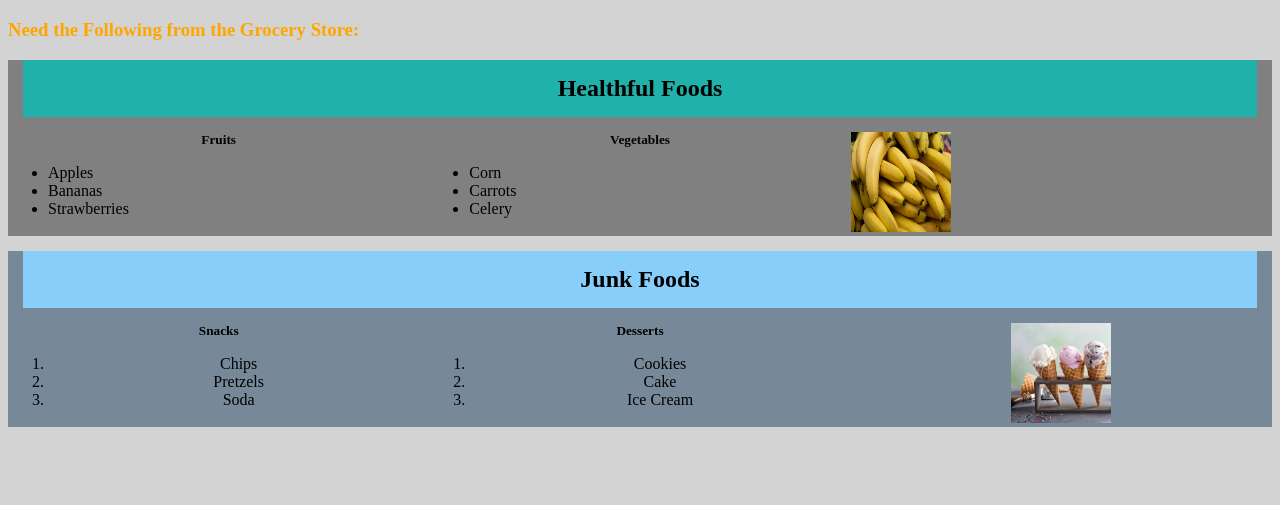
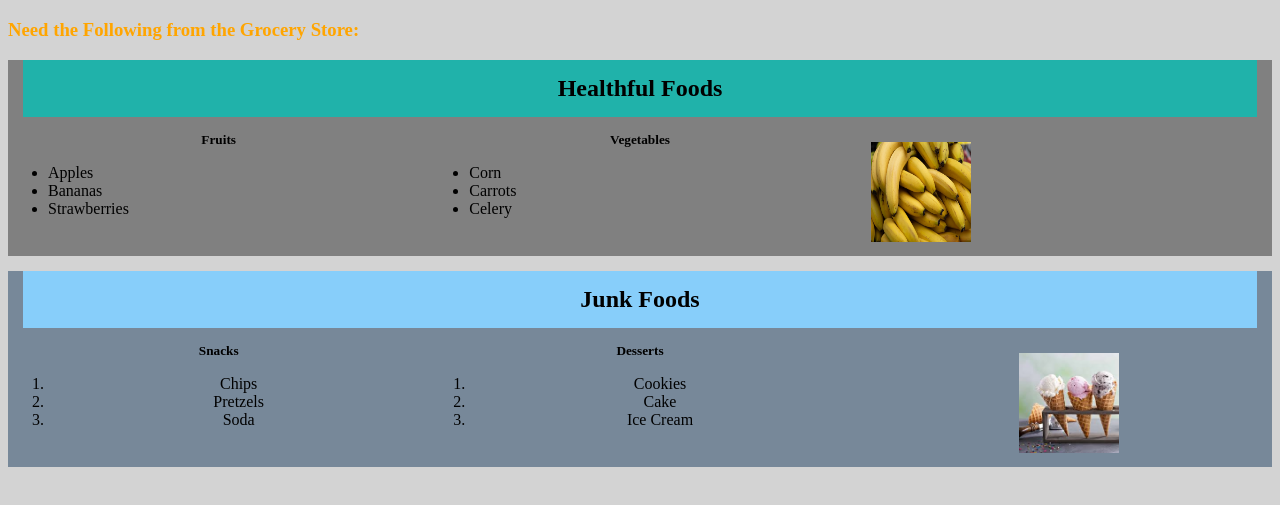
Before and after one commit to ColeWhitehurst/GroceryList, a plain HTML site: page index.html in a window 1280 px wide. Shown: the part 61-566 px from the top of the page. Drawn offline with Linux system fonts and the light colour scheme.

Commit message:
img padding

```diff
--- a/style.css
+++ b/style.css
@@ -17,6 +17,11 @@
 img {
     height: 100px;
     width: 100px;
+    padding: 5px;
+    border: 5px;
+    margin-top: 5px;
+    margin-bottom: 5px;
+    margin-left: 15px;
 }
 
 .list {
```
